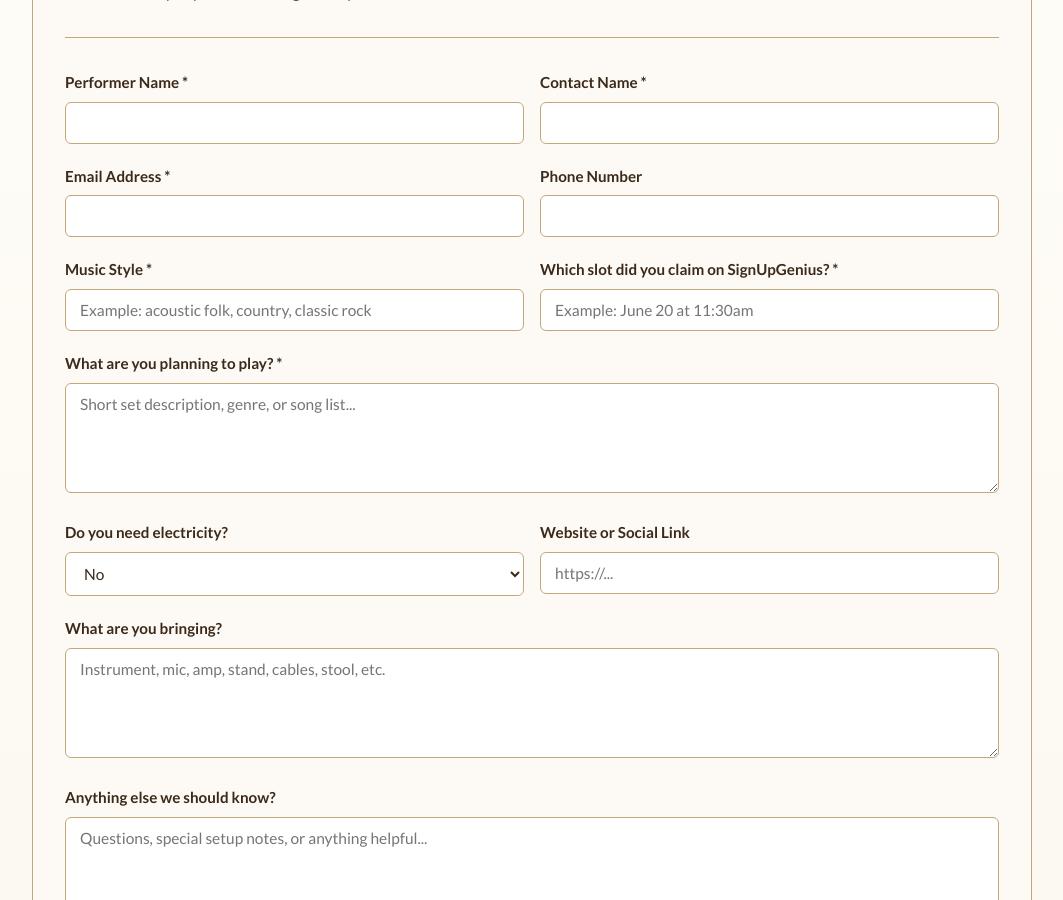
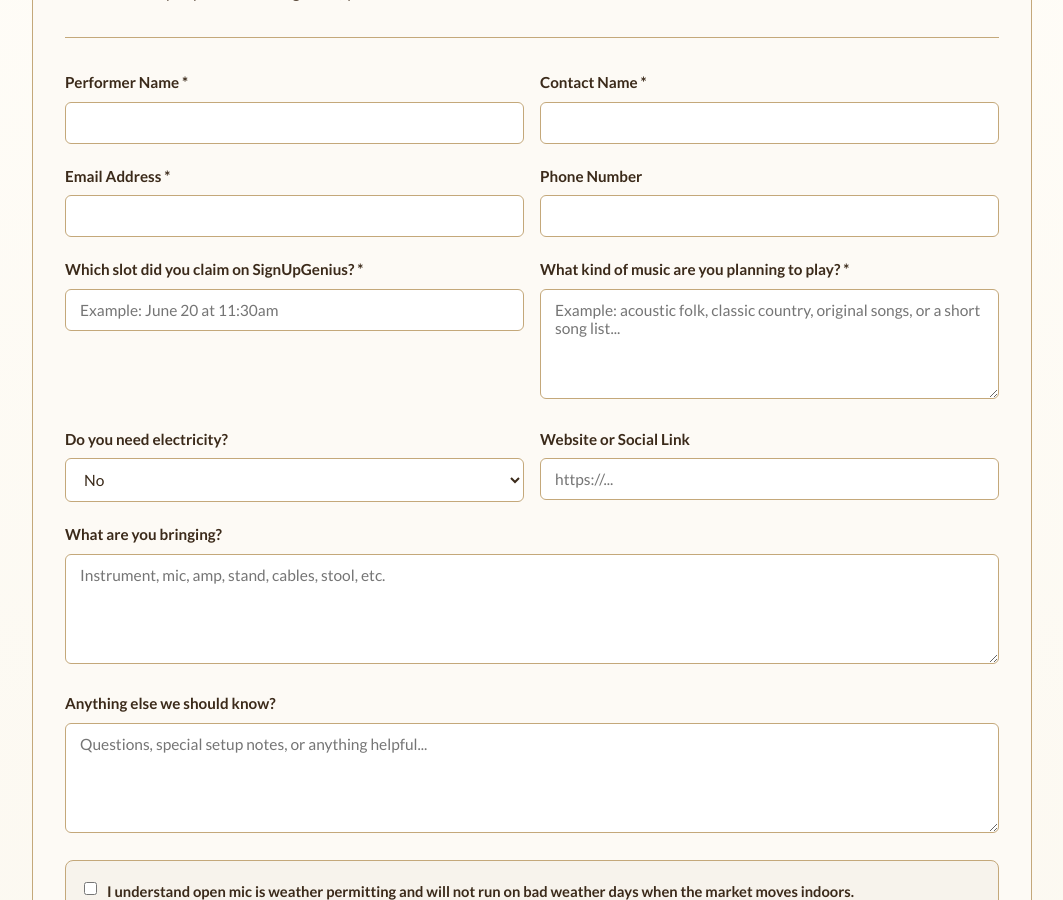
Before and after one commit to blueearthcommunitymarket/blueearthcommunitymarket.github.io, a Jekyll site: the page built from open-mic/index.html, in a window 1280 px wide and 900 px high, scrolled down 586 px. Shown: the whole window, without its empty margins (108-1171 px from the left). Built offline with Jekyll 4.4.1, drawn with Linux system fonts in a browser that asks for light colours; some web fonts are replaced.

Commit message:
Simplify open mic form question

```diff
--- a/open-mic/index.html
+++ b/open-mic/index.html
@@ -318,18 +318,13 @@ description: Sign up for open mic nights at the Ryno Community Lot in Blue Earth
 
                 <div class="form-grid">
                     <div class="form-field">
-                        <label for="music_style">Music Style *</label>
-                        <input type="text" id="music_style" name="music_style" placeholder="Example: acoustic folk, country, classic rock" required>
-                    </div>
-                    <div class="form-field">
                         <label for="preferred_slot">Which slot did you claim on SignUpGenius? *</label>
                         <input type="text" id="preferred_slot" name="preferred_slot" placeholder="Example: June 20 at 11:30am" required>
                     </div>
-                </div>
-
-                <div class="form-field">
-                    <label for="performance_description">What are you planning to play? *</label>
-                    <textarea id="performance_description" name="performance_description" placeholder="Short set description, genre, or song list..." required></textarea>
+                    <div class="form-field">
+                        <label for="performance_description">What kind of music are you planning to play? *</label>
+                        <textarea id="performance_description" name="performance_description" placeholder="Example: acoustic folk, classic country, original songs, or a short song list..." required></textarea>
+                    </div>
                 </div>
 
                 <div class="form-grid">
```
